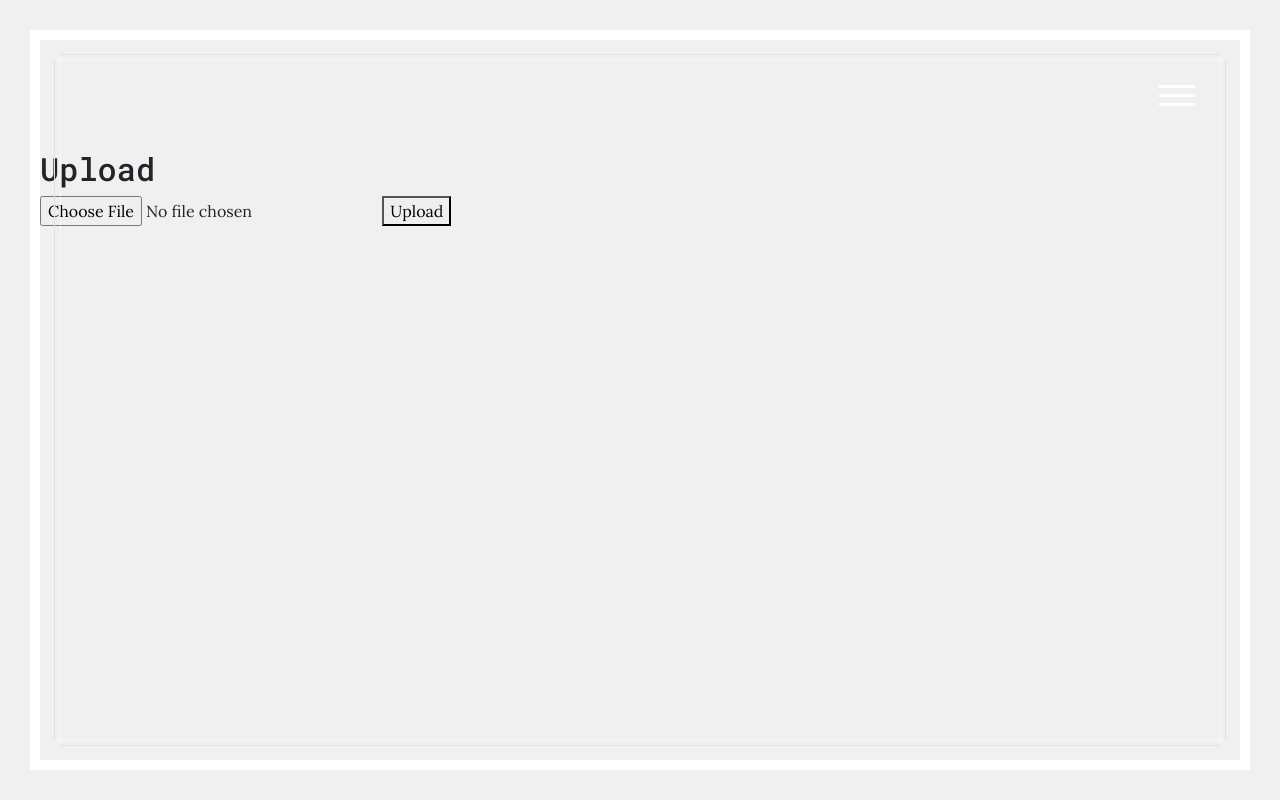
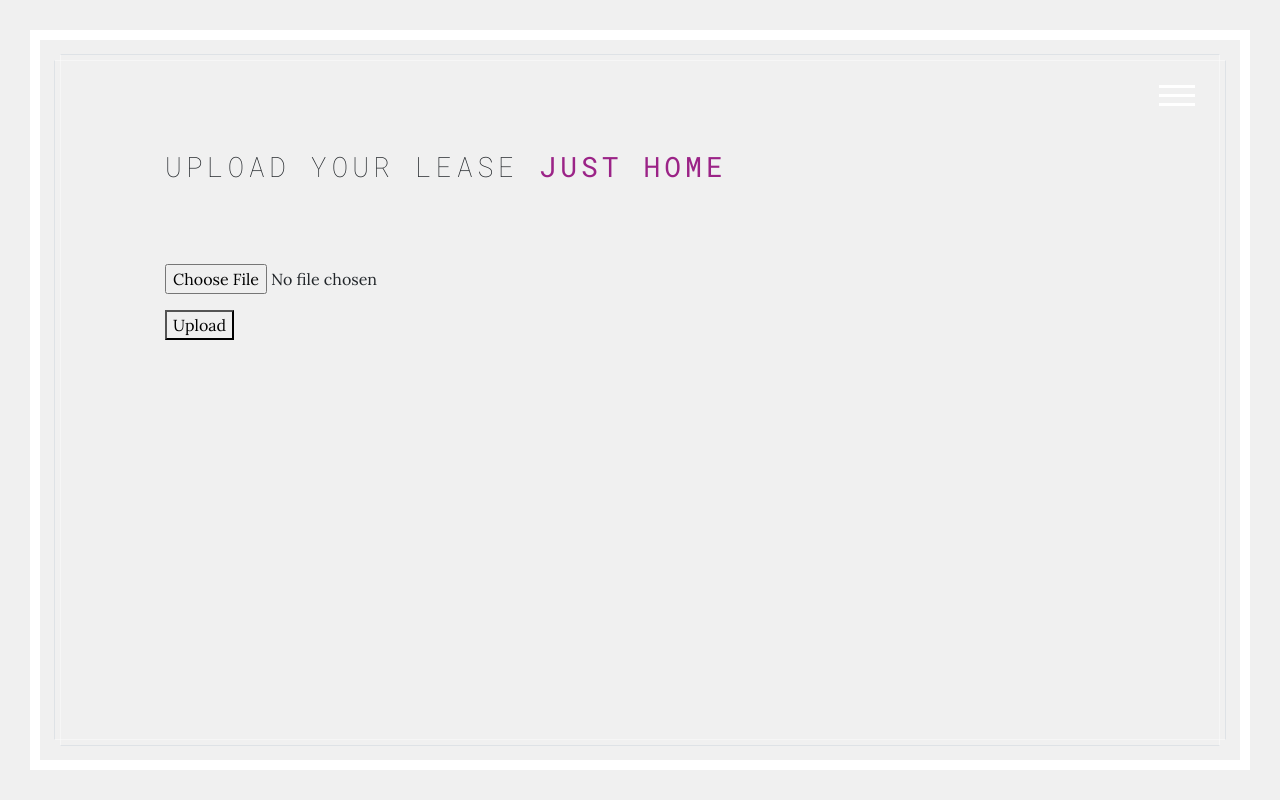
Before and after one commit to addiemorang/Just-Home, a Django app: page /upload/ in a window 1280 px wide. Run offline with Django 3.2, Linux system fonts and the light colour scheme; some libraries are stand-ins or nearby versions.

Commit message:
Formatting blocks

```diff
--- a/Just-Home/JHappl/templates/upload.html
+++ b/Just-Home/JHappl/templates/upload.html
@@ -3,11 +3,20 @@
 {% load static %}
 
 {% block content %}
-<h2>Upload</h2>
-<form method="post" enctype="multipart/form-data">
-    {% csrf_token %}
-    <input type="file" name="myfile">
-    <button type="submit">Upload</button>
-</form>
-
+<div class='section-block contact-block'>
+    <div class='container-fluid'>
+      <div class='section-header'>
+        <h2>Upload Your Lease <strong class='color'>Just Home</strong></h2>
+      </div>
+      <form method="post" enctype="multipart/form-data">
+        <p>
+          {% csrf_token %}
+          <input type="file" name="myfile">
+       </p>
+       <p>
+          <button type="submit">Upload</button>
+       </p>
+      </form>
+    </div>
+  </div>
 {% endblock %}
```
Also changed, not shown: Just-Home/JHappl/templates/base.html (+4 -3 lines), Just-Home/JHappl/templates/home.html (+5 -7 lines).
